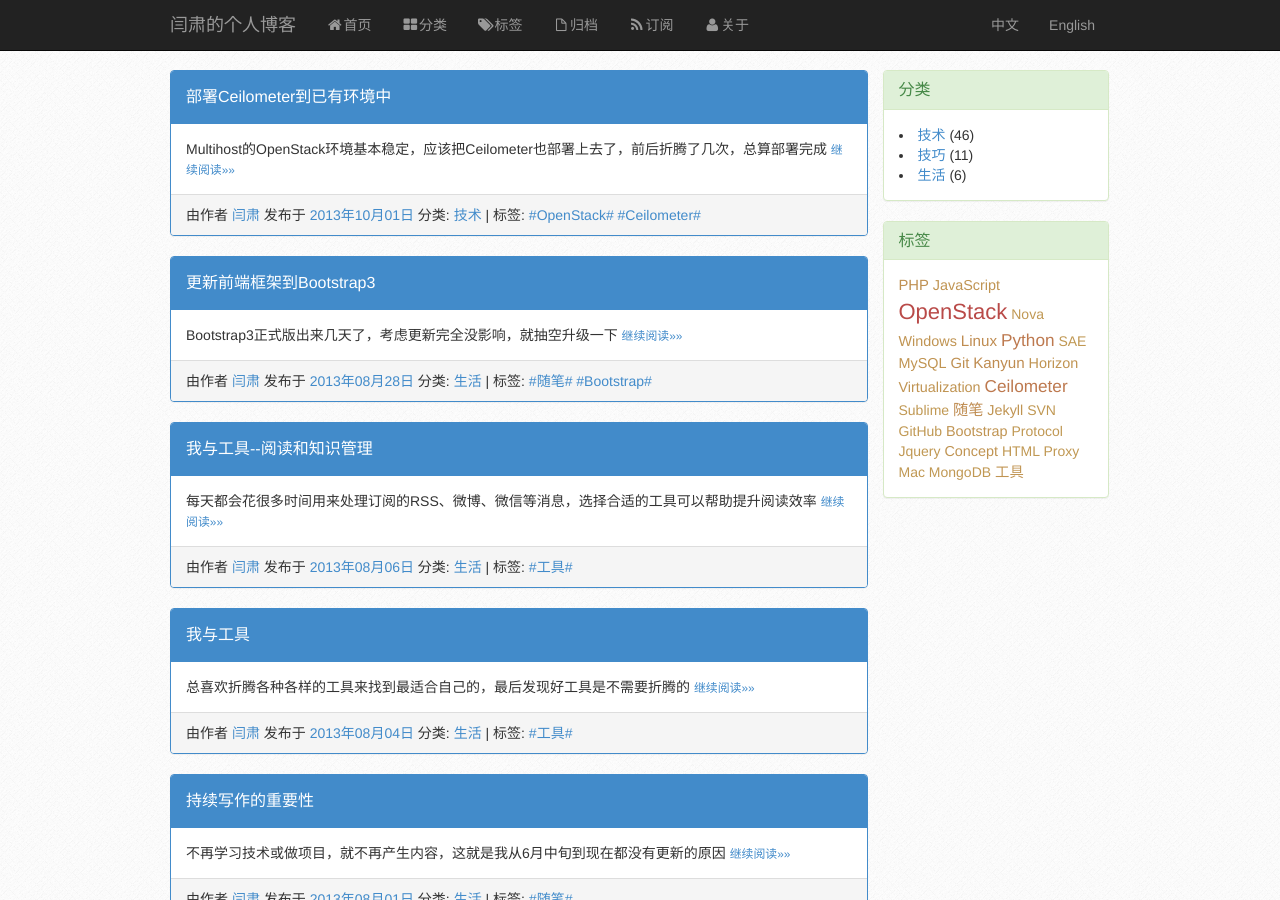
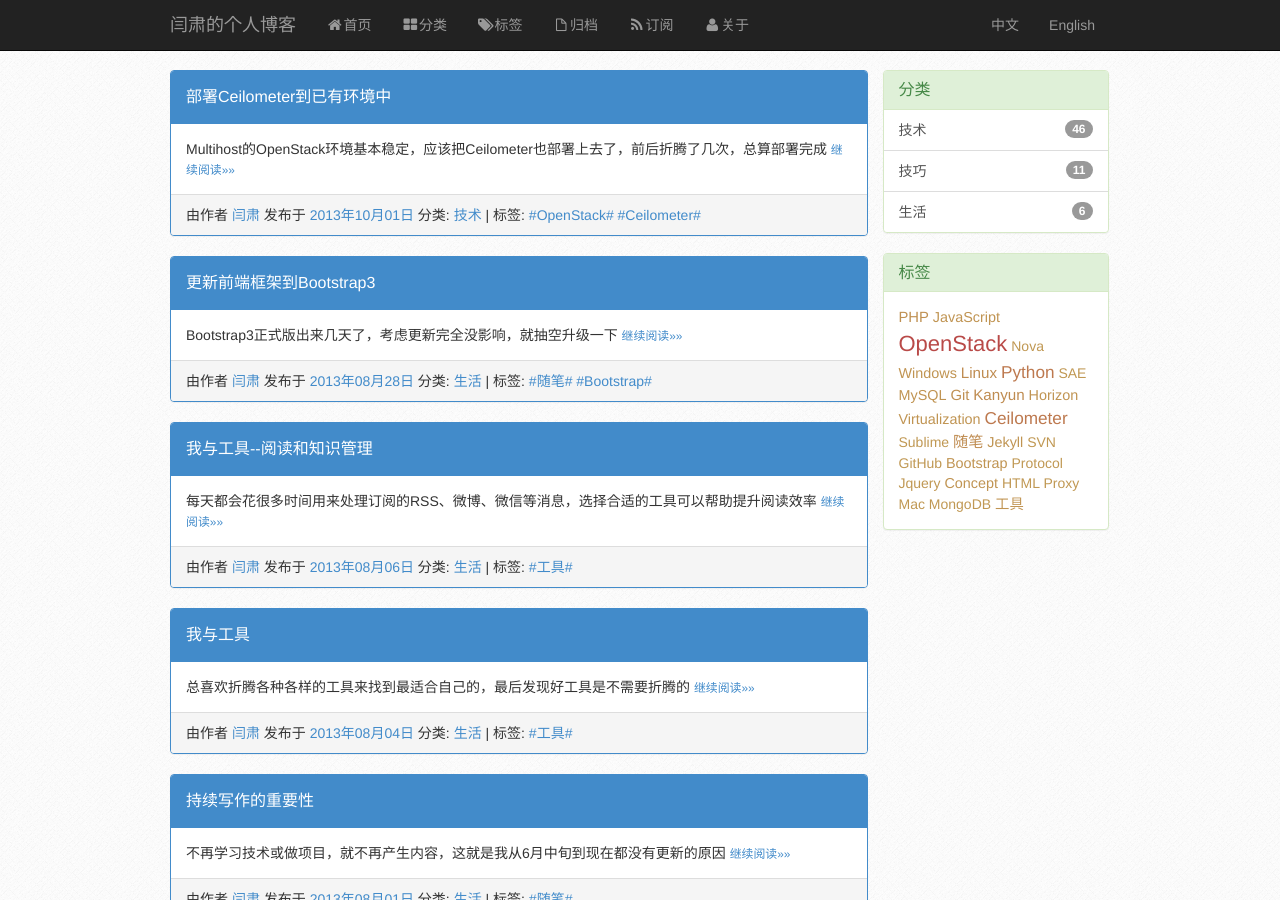
Before and after one commit to dayon3z1/suyan, a Jekyll site: the page built from index.html, in a window 1280 px wide and 900 px high. Built offline with Jekyll 4.4.1, drawn with Linux system fonts in a browser that asks for light colours; the list of posts is cut into pages by our own code.

Commit message:
change UI of aside

```diff
--- a/_includes/aside.html
+++ b/_includes/aside.html
@@ -4,11 +4,11 @@
       <div class="panel-heading">
         <h2 class="panel-title">分类</h2>
       </div>
-      <div class="panel-body">
+      <ul class="list-group">
         {% for category in site.categories %}
-          <li><a href="/pages/categories.html#{{ category | first }}">{{ category | first }}</a> ({{ category | last | size }})</li>
+          <a class="list-group-item" href="/pages/categories.html#{{ category | first }}">{{ category | first }} <span class="badge">{{ category | last | size }}</span></a>
         {% endfor %}
-      </div>
+      </ul>
     </div>
     <div class="panel panel-success">
       <div class="panel-heading">
```
